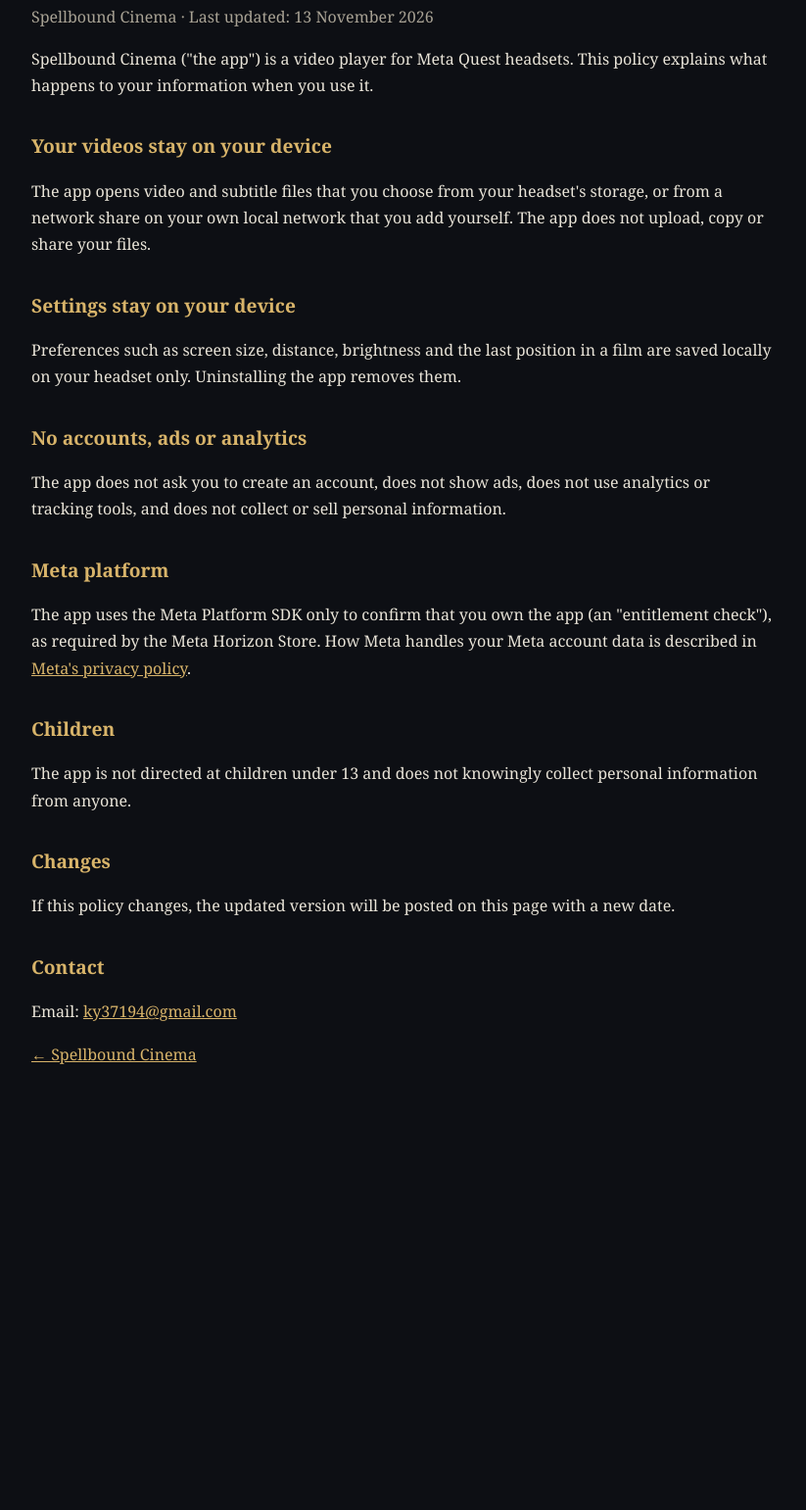
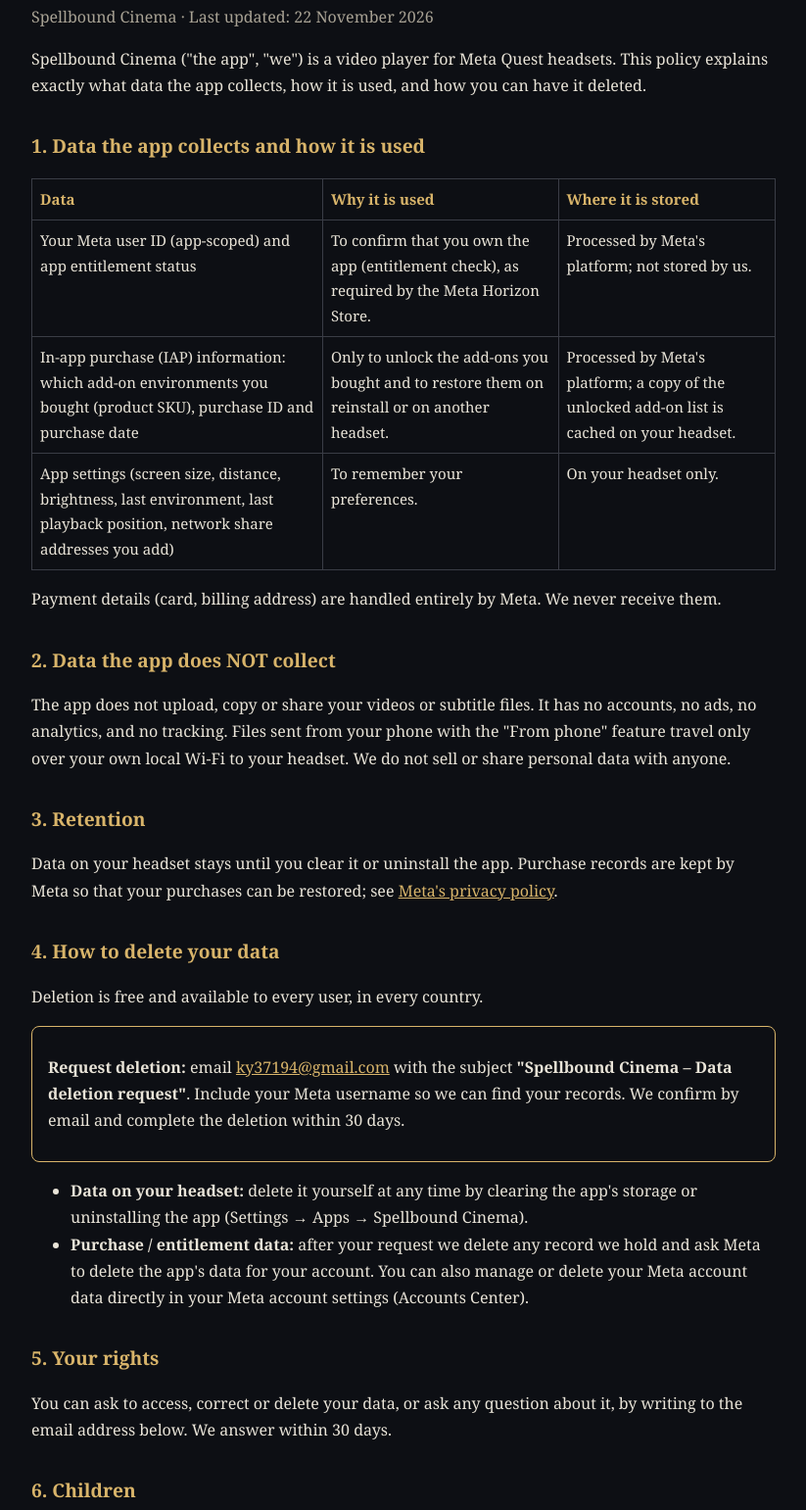
Before and after one commit to ky37194-gif/spellbound-cinema, a plain HTML site: page privacy.html in a window 1280 px wide. Shown: the part 120-1661 px from the top of the page at 98% size, without its empty margins (228-1051 px from the left). Before the commit the page ends 1274 px from the top, so only its background shows below. Drawn offline with Linux system fonts and the light colour scheme.

Commit message:
Privacy policy: data collected (IAP), deletion mechanism, contact

```diff
--- a/privacy.html
+++ b/privacy.html
@@ -11,41 +11,77 @@
   h2 { color:#d8b46a; font-size:1.2rem; margin-top:32px; }
   a { color:#d8b46a; }
   .muted { color:#a8a294; }
+  table { border-collapse:collapse; width:100%; font-size:15px; }
+  th, td { border:1px solid #3a3d46; padding:8px; text-align:left; vertical-align:top; }
+  th { color:#d8b46a; }
+  .box { border:1px solid #d8b46a; border-radius:8px; padding:12px 16px; margin-top:12px; }
 </style>
 </head>
 <body>
 <main>
   <h1>Privacy Policy</h1>
-  <p class="muted">Spellbound Cinema · Last updated: 13 November 2026</p>
+  <p class="muted">Spellbound Cinema · Last updated: 22 November 2026</p>
 
-  <p>Spellbound Cinema ("the app") is a video player for Meta Quest headsets. This policy explains what
-  happens to your information when you use it.</p>
+  <p>Spellbound Cinema ("the app", "we") is a video player for Meta Quest headsets.
+  This policy explains exactly what data the app collects, how it is used, and how
+  you can have it deleted.</p>
 
-  <h2>Your videos stay on your device</h2>
-  <p>The app opens video and subtitle files that you choose from your headset's storage, or from a network
-  share on your own local network that you add yourself. The app does not upload, copy or share your files.</p>
+  <h2>1. Data the app collects and how it is used</h2>
+  <table>
+    <tr><th>Data</th><th>Why it is used</th><th>Where it is stored</th></tr>
+    <tr><td>Your Meta user ID (app-scoped) and app entitlement status</td>
+        <td>To confirm that you own the app (entitlement check), as required by the Meta Horizon Store.</td>
+        <td>Processed by Meta's platform; not stored by us.</td></tr>
+    <tr><td>In-app purchase (IAP) information: which add-on environments you bought (product SKU),
+        purchase ID and purchase date</td>
+        <td>Only to unlock the add-ons you bought and to restore them on reinstall or on another headset.</td>
+        <td>Processed by Meta's platform; a copy of the unlocked add-on list is cached on your headset.</td></tr>
+    <tr><td>App settings (screen size, distance, brightness, last environment, last playback position,
+        network share addresses you add)</td>
+        <td>To remember your preferences.</td>
+        <td>On your headset only.</td></tr>
+  </table>
+  <p>Payment details (card, billing address) are handled entirely by Meta. We never receive them.</p>
 
-  <h2>Settings stay on your device</h2>
-  <p>Preferences such as screen size, distance, brightness and the last position in a film are saved locally
-  on your headset only. Uninstalling the app removes them.</p>
+  <h2>2. Data the app does NOT collect</h2>
+  <p>The app does not upload, copy or share your videos or subtitle files. It has no accounts, no ads,
+  no analytics, and no tracking. Files sent from your phone with the "From phone" feature travel only over
+  your own local Wi-Fi to your headset. We do not sell or share personal data with anyone.</p>
 
-  <h2>No accounts, ads or analytics</h2>
-  <p>The app does not ask you to create an account, does not show ads, does not use analytics or tracking
-  tools, and does not collect or sell personal information.</p>
-
-  <h2>Meta platform</h2>
-  <p>The app uses the Meta Platform SDK only to confirm that you own the app (an "entitlement check"), as
-  required by the Meta Horizon Store. How Meta handles your Meta account data is described in
+  <h2>3. Retention</h2>
+  <p>Data on your headset stays until you clear it or uninstall the app. Purchase records are kept by Meta
+  so that your purchases can be restored; see
   <a href="https://www.meta.com/legal/privacy-policy/">Meta's privacy policy</a>.</p>
 
-  <h2>Children</h2>
-  <p>The app is not directed at children under 13 and does not knowingly collect personal information from anyone.</p>
+  <h2>4. How to delete your data</h2>
+  <p>Deletion is free and available to every user, in every country.</p>
+  <div class="box">
+    <p><b>Request deletion:</b> email <a href="mailto:ky37194@gmail.com?subject=Spellbound%20Cinema%20-%20Data%20deletion%20request">ky37194@gmail.com</a>
+    with the subject <b>"Spellbound Cinema – Data deletion request"</b>. Include your Meta username so we can
+    find your records. We confirm by email and complete the deletion within 30 days.</p>
+  </div>
+  <ul>
+    <li><b>Data on your headset:</b> delete it yourself at any time by clearing the app's storage or
+      uninstalling the app (Settings → Apps → Spellbound Cinema).</li>
+    <li><b>Purchase / entitlement data:</b> after your request we delete any record we hold and ask Meta to
+      delete the app's data for your account. You can also manage or delete your Meta account data directly
+      in your Meta account settings (Accounts Center).</li>
+  </ul>
 
-  <h2>Changes</h2>
+  <h2>5. Your rights</h2>
+  <p>You can ask to access, correct or delete your data, or ask any question about it, by writing to the
+  email address below. We answer within 30 days.</p>
+
+  <h2>6. Children</h2>
+  <p>The app is not directed at children under 13 and does not knowingly collect personal information from
+  children.</p>
+
+  <h2>7. Changes</h2>
   <p>If this policy changes, the updated version will be posted on this page with a new date.</p>
 
-  <h2>Contact</h2>
-  <p>Email: <a href="mailto:ky37194@gmail.com">ky37194@gmail.com</a></p>
+  <h2>8. Contact</h2>
+  <p>Spellbound Cinema support<br>
+  Email: <a href="mailto:ky37194@gmail.com">ky37194@gmail.com</a></p>
 
   <p><a href="index.html">← Spellbound Cinema</a></p>
 </main>
```
